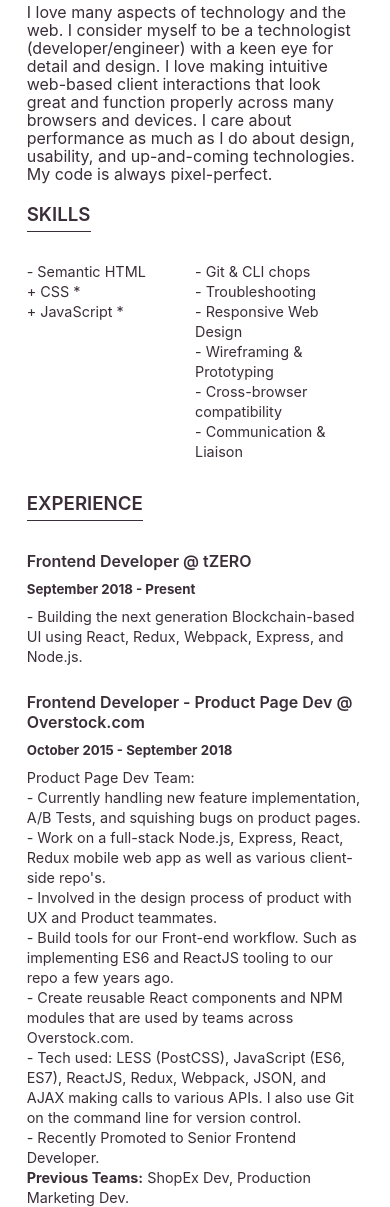
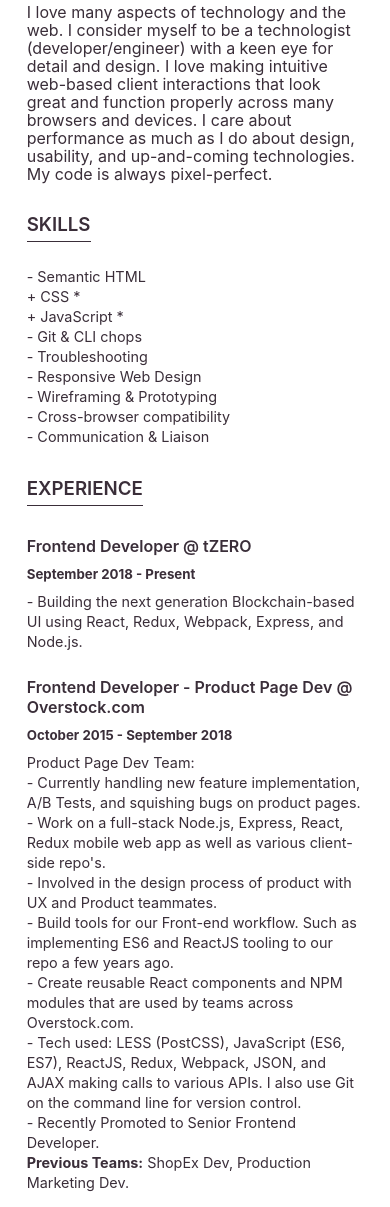
Before and after one commit to damdeez/dado.dev, a Gatsby site: page /resume in a window 390 px wide. Shown: the part 395-1602 px from the top of the page. Built offline with nearby package versions, Linux system fonts and the light colour scheme; Gatsby itself is replaced by a stand-in of ours.

Commit message:
mobile styling

```diff
--- a/src/pages/resume.scss
+++ b/src/pages/resume.scss
@@ -59,8 +59,6 @@
   }
 
   main {
-    padding-top: 10px;
-
     h3 {
       border-bottom: 1px solid $color1;
       display: inline-block;
@@ -72,9 +70,11 @@
     .skills-container {
       display: flex;
       flex-flow: wrap;
+      margin: 25px 0;
 
       .skills-title {
         flex: 1 0 100%;
+        margin-bottom: 20px;
       }
     }
 
@@ -150,6 +150,11 @@
 
     .skills-wrapper {
       flex: 1 0 50%;
+      margin: 0;
+
+      @media screen and (max-width: $mobile) {
+        flex: 1 0 100%;
+      }
     }
   }
 
```
